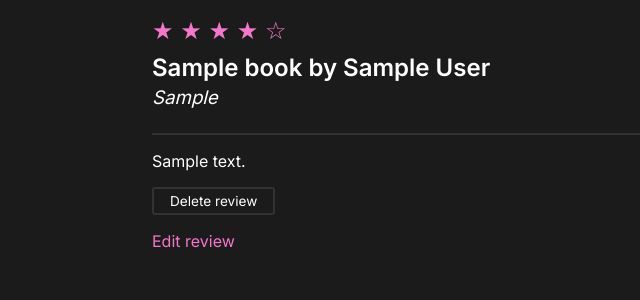
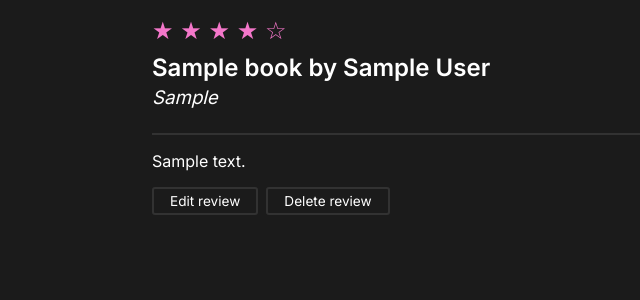
Before and after one commit to repercussive/qa-book-review-app, a Flask app: page /review/1 in a window 1280 px wide. Shown: the part 87-387 px from the top of the page, without its empty margins (88-728 px from the left). Run offline with Flask 2, Linux system fonts and the light colour scheme; tables that the repository leaves empty hold one stand-in row (values such as "Sample post").

Commit message:
display "edit review" as button

```diff
--- a/application/templates/review.html
+++ b/application/templates/review.html
@@ -9,12 +9,14 @@
     {{review.headline}}
   </h3>
   <p class="review-body">{{review.body}}</p>
-  <form action="../delete-review/{{review.id}}" method="post">
-    <input value="Delete review" type="submit" />
-  </form>
-  <a href="../edit-review/{{review.id}}">
-    Edit review
-  </a>
+  <div class="actions">
+    <a href="../edit-review/{{review.id}}" class="button">
+      Edit review
+    </a>
+    <form action="../delete-review/{{review.id}}" method="post">
+      <input value="Delete review" type="submit" />
+    </form>
+  </div>
 </div>
 {% endblock %}
 
@@ -35,5 +37,10 @@
     padding: 1rem 0;
     border-top: solid 2px var(--color-divider);
   }
+
+  .review-wrapper .actions {
+    display: flex;
+    gap: 0.5rem;
+  }
 </style>
 {% endblock %}
```
